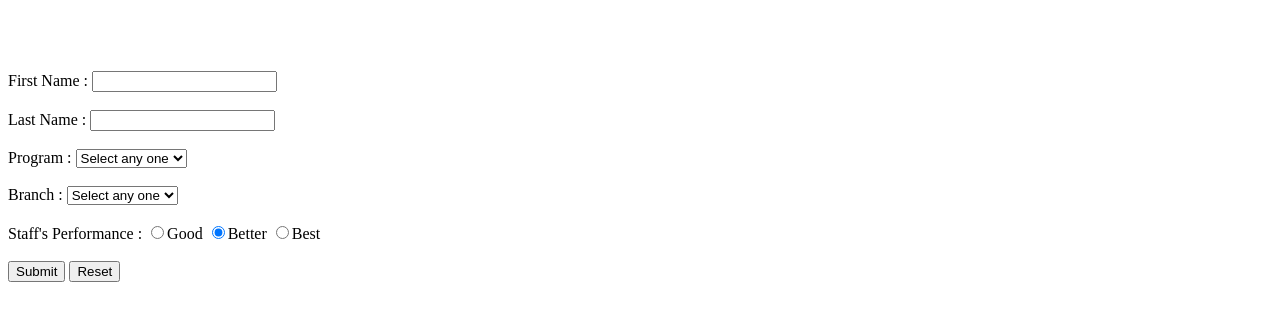
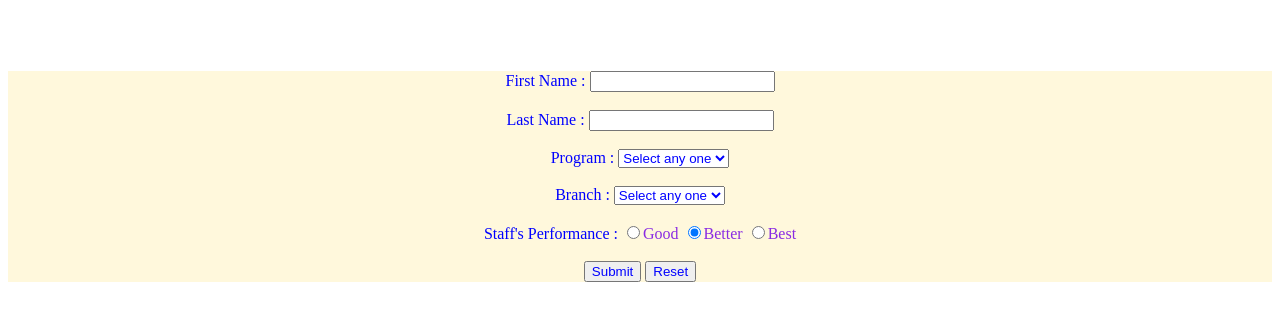
Before and after one commit to Manikandan2424/DEMO, a plain HTML site: page index.html in a window 1280 px wide. Shown: the part 78-398 px from the top of the page. Drawn offline with Linux system fonts and the light colour scheme.

Commit message:
CSS FILE

```diff
--- a/BASIC.css
+++ b/BASIC.css
@@ -4,3 +4,20 @@ h1{
     color: crimson;
     margin: 3%;
 }
+
+#list{
+
+    color: blueviolet;
+    background-color: cornsilk;
+    text-align:center;
+
+}
+
+*{
+
+    color: blue;
+}
+
+.mani{
+     text-align: center;
+}
```
